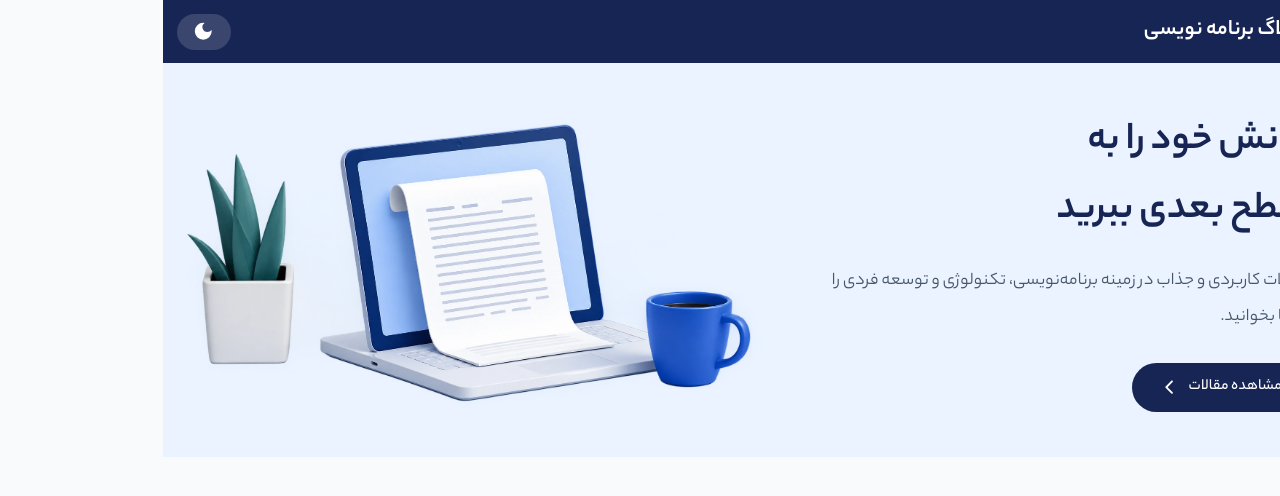
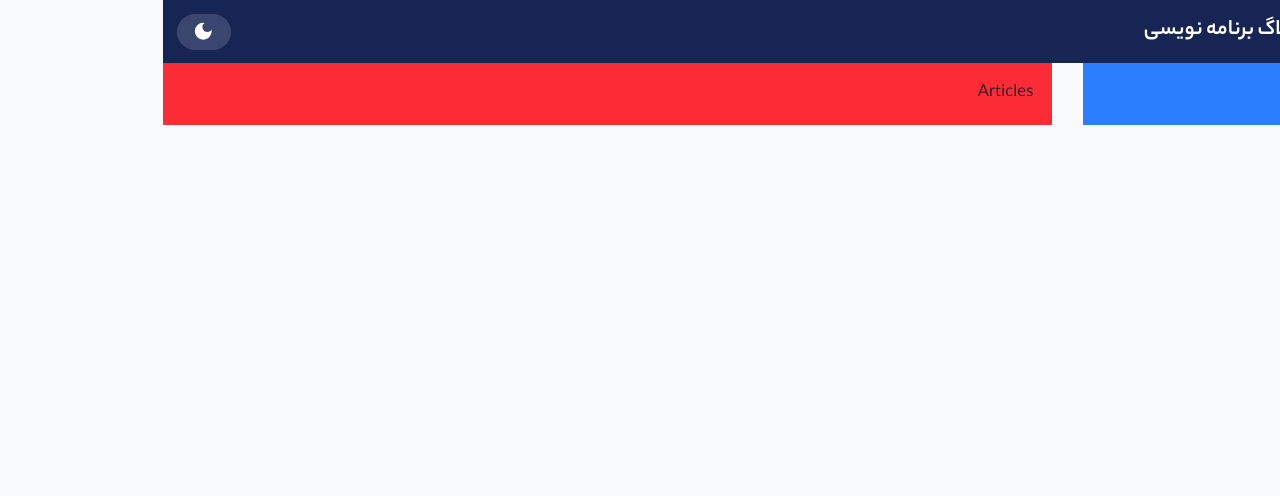
Before and after one commit to dev-mohammad78/blog, a React (Vite) app: page / in a window 1280 px wide. Shown: the top 496 px of the page. Built offline with nearby package versions, Linux system fonts and the light colour scheme; no server answers.

Commit message:
ArticlePages created

```diff
--- a/src/App.jsx
+++ b/src/App.jsx
@@ -3,6 +3,7 @@ import { useQuery } from "@apollo/client/react";
 
 import Layout from "./layout/Layout";
 import HomePage from "./pages/HomePage";
+import ArticlesPage from "./pages/ArticlesPage";
 const QUERY = gql`
   query {
     authors {
@@ -17,7 +18,7 @@ function App() {
 
   return (
     <Layout>
-      <HomePage />
+      <ArticlesPage/>
     </Layout>
   );
 }
--- /dev/null
+++ b/src/components/Articles.jsx
@@ -0,0 +1,5 @@
+function Articles() {
+  return <div>Articles</div>;
+}
+
+export default Articles;
--- /dev/null
+++ b/src/components/Authors.jsx
@@ -0,0 +1,5 @@
+function Authors() {
+  return <div>Authors</div>;
+}
+
+export default Authors;
--- /dev/null
+++ b/src/pages/ArticlesPage.jsx
@@ -0,0 +1,17 @@
+import Articles from "../components/Articles";
+import Authors from "../components/Authors";
+
+function ArticlesPage() {
+  return (
+    <div className="grid gap-7 md:grid-cols-[280px_1fr]">
+      <div className="order-2 bg-blue-500 p-4">
+        <Authors />
+      </div>
+      <div className="order-1 md:order-2 bg-red-500 p-4">
+        <Articles />
+      </div>
+    </div>
+  );
+}
+
+export default ArticlesPage;
```
